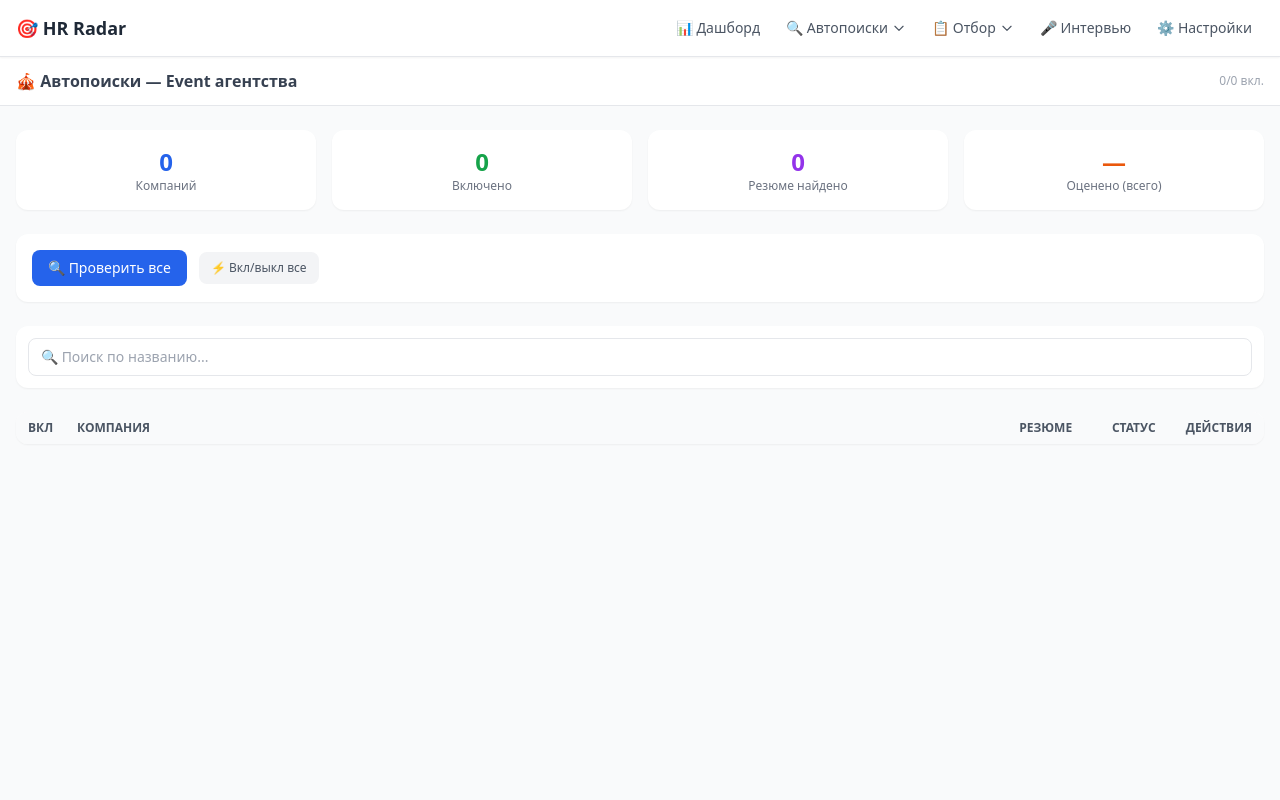
After one commit to vszsv/hr-radar, a FastAPI app: template web_panel/templates/autosearch.html in a window 1280 px wide. The commit adds this page. Run offline with FastAPI, Linux system fonts and the light colour scheme; the template is opened without the code that fills it, so the values that code supplies are empty; some libraries are stand-ins or nearby versions.

Commit message:
auto: sync changes 2026-03-10_08:54

```diff
--- a/web_panel/app.py
+++ b/web_panel/app.py
@@ -1975,6 +1975,97 @@ async def api_interview_stream(task_id: str, key: str = Query("")):
     return EventSourceResponse(event_generator())
 
 
+# ─── Event Companies (Autosearches) ───
+
+EVENT_COMPANIES_PATH = DATA_DIR / "event_companies.json"
+
+def _load_event_companies():
+    if EVENT_COMPANIES_PATH.exists():
+        return json.loads(EVENT_COMPANIES_PATH.read_text())
+    return []
+
+def _save_event_companies(companies):
+    EVENT_COMPANIES_PATH.write_text(json.dumps(companies, ensure_ascii=False, indent=2))
+
+@app.get("/autosearch")
+async def autosearch_page(request: Request, key: str = Query("")):
+    check_key(key)
+    return templates.TemplateResponse("autosearch.html", {"request": request, "key": key})
+
+@app.get("/autosearch/btl")
+async def btl_autosearch_page(request: Request, key: str = Query("")):
+    check_key(key)
+    return templates.TemplateResponse("btl_autosearch.html", {"request": request, "key": key})
+
+@app.get("/api/autosearch/companies")
+async def api_autosearch_companies(key: str = Query("")):
+    check_key(key)
+    return _load_event_companies()
+
+@app.post("/api/autosearch/companies")
+async def api_autosearch_save(request: Request, key: str = Query("")):
+    check_key(key)
+    data = await request.json()
+    _save_event_companies(data)
+    return {"ok": True}
+
+@app.post("/api/autosearch/toggle")
+async def api_autosearch_toggle(request: Request, key: str = Query("")):
+    check_key(key)
+    body = await request.json()
+    idx = body.get("idx")
+    companies = _load_event_companies()
+    if idx is None or idx < 0 or idx >= len(companies):
+        raise HTTPException(400, "Invalid index")
+    companies[idx]["enabled"] = not companies[idx].get("enabled", True)
+    _save_event_companies(companies)
+    return {"ok": True, "enabled": companies[idx]["enabled"]}
+
+@app.get("/api/autosearch/check")
+async def api_autosearch_check(idx: int = Query(0), key: str = Query("")):
+    check_key(key)
+    companies = _load_event_companies()
+    if idx < 0 or idx >= len(companies):
+        raise HTTPException(400, "Invalid index")
+    comp = companies[idx]
+    hh_key = comp.get("hh_key", "")
+    if not hh_key:
+        return {"count": 0}
+
+    import sys
+    sys.path.insert(0, str(Path(__file__).parent.parent))
+    from hh_api import hh_request
+
+    try:
+        r = hh_request("GET", "/resumes", params={"text": hh_key, "per_page": "1", "area": "113"})
+        count = r.json().get("found", 0)
+    except Exception as e:
+        logger.error(f"HH autosearch check error: {e}")
+        count = -1
+
+    # Save count back
+    companies[idx]["last_count"] = count
+    _save_event_companies(companies)
+    return {"count": count}
+
+@app.get("/api/autosearch/stats")
+async def api_autosearch_stats(key: str = Query("")):
+    check_key(key)
+    db_path = DATA_DIR / "event_agencies.db"
+    scored = 0
+    relevant = 0
+    if db_path.exists():
+        import sqlite3
+        conn = sqlite3.connect(str(db_path))
+        try:
+            scored = conn.execute("SELECT COUNT(*) FROM scored_candidates").fetchone()[0]
+            relevant = conn.execute("SELECT COUNT(*) FROM scored_candidates WHERE relevant=1").fetchone()[0]
+        except:
+            pass
+        conn.close()
+    return {"scored": scored, "relevant": relevant}
+
+
 # ─── Outsource ───
 
 OUTSOURCE_COMPANIES_PATH = DATA_DIR / "outsource_companies.json"
@@ -1990,7 +2081,7 @@ def _save_outsource_companies(companies):
 @app.get("/outsource")
 async def outsource_page(request: Request, key: str = Query("")):
     check_key(key)
-    return templates.TemplateResponse("outsource.html", {"request": request})
+    return templates.TemplateResponse("outsource.html", {"request": request, "key": key})
 
 @app.get("/api/outsource/companies")
 async def api_outsource_companies(key: str = Query("")):
--- /dev/null
+++ b/web_panel/templates/autosearch.html
@@ -0,0 +1,210 @@
+<!DOCTYPE html>
+<html lang="ru">
+<head>
+  <meta charset="UTF-8">
+  <meta name="viewport" content="width=device-width, initial-scale=1.0">
+  <title>HR Radar — Автопоиски</title>
+  <script src="https://cdn.tailwindcss.com"></script>
+  <script defer src="https://cdn.jsdelivr.net/npm/alpinejs@3.x.x/dist/cdn.min.js"></script>
+</head>
+<body class="bg-gray-50 min-h-screen" x-data="autosearchApp()">
+
+  {% include 'nav.html' %}
+
+  <!-- Page header -->
+  <div class="bg-white border-b">
+    <div class="max-w-7xl mx-auto px-4 py-3 flex items-center justify-between">
+      <h2 class="text-base font-semibold text-gray-700">🎪 Автопоиски — Event агентства</h2>
+      <span class="text-xs text-gray-400" x-text="companies.filter(c=>c.enabled).length + '/' + companies.length + ' вкл.'"></span>
+    </div>
+  </div>
+
+  <div class="max-w-7xl mx-auto px-4 py-6 space-y-6">
+
+    <!-- Stats bar -->
+    <div class="grid grid-cols-2 md:grid-cols-4 gap-4">
+      <div class="bg-white rounded-xl shadow-sm p-4 text-center">
+        <div class="text-2xl font-bold text-blue-600" x-text="companies.length">0</div>
+        <div class="text-xs text-gray-500">Компаний</div>
+      </div>
+      <div class="bg-white rounded-xl shadow-sm p-4 text-center">
+        <div class="text-2xl font-bold text-green-600" x-text="companies.filter(c=>c.enabled).length">0</div>
+        <div class="text-xs text-gray-500">Включено</div>
+      </div>
+      <div class="bg-white rounded-xl shadow-sm p-4 text-center">
+        <div class="text-2xl font-bold text-purple-600" x-text="totalResumes">0</div>
+        <div class="text-xs text-gray-500">Резюме найдено</div>
+      </div>
+      <div class="bg-white rounded-xl shadow-sm p-4 text-center">
+        <div class="text-2xl font-bold text-orange-600" x-text="scoredCount">—</div>
+        <div class="text-xs text-gray-500">Оценено (всего)</div>
+      </div>
+    </div>
+
+    <!-- Actions -->
+    <div class="bg-white rounded-xl shadow-sm p-4 flex flex-wrap items-center gap-3">
+      <button @click="checkAllCounts()" :disabled="checking" class="px-4 py-2 bg-blue-600 text-white rounded-lg text-sm font-medium hover:bg-blue-700 disabled:opacity-50 transition-colors">
+        <span x-show="!checking">🔍 Проверить все</span>
+        <span x-show="checking" x-text="'⏳ Проверяю... '+checkProgress+'/'+companies.filter(c=>c.enabled).length"></span>
+      </button>
+      <button @click="toggleAll()" class="px-3 py-2 bg-gray-100 text-gray-600 rounded-lg text-xs font-medium hover:bg-gray-200 transition-colors">
+        ⚡ Вкл/выкл все
+      </button>
+      <div class="ml-auto text-xs text-gray-400">
+        <span x-show="relevantCount > 0" class="text-green-600 font-medium" x-text="'✅ ' + relevantCount + ' подходящих'"></span>
+      </div>
+    </div>
+
+    <!-- Search filter -->
+    <div class="bg-white rounded-xl shadow-sm p-3">
+      <input x-model="search" type="text" placeholder="🔍 Поиск по названию..." class="w-full border rounded-lg px-3 py-2 text-sm focus:outline-none focus:ring-2 focus:ring-blue-300">
+    </div>
+
+    <!-- Companies table -->
+    <div class="bg-white rounded-xl shadow-sm overflow-hidden">
+      <table class="w-full text-sm">
+        <thead class="bg-gray-50 text-gray-600 text-xs uppercase">
+          <tr>
+            <th class="px-3 py-2 text-left w-8">Вкл</th>
+            <th class="px-3 py-2 text-left">Компания</th>
+            <th class="px-3 py-2 text-center w-24">Резюме</th>
+            <th class="px-3 py-2 text-center w-20">Статус</th>
+            <th class="px-3 py-2 text-center w-20">Действия</th>
+          </tr>
+        </thead>
+        <tbody class="divide-y">
+          <template x-for="(comp, idx) in filteredCompanies" :key="comp._idx">
+            <tr :class="comp.enabled ? 'bg-white' : 'bg-gray-50 opacity-60'">
+              <td class="px-3 py-2">
+                <button @click="toggleOne(comp._idx)" class="text-lg" :title="comp.enabled ? 'Выключить' : 'Включить'">
+                  <span x-show="comp.enabled" class="text-green-500">🟢</span>
+                  <span x-show="!comp.enabled" class="text-gray-300">⚪</span>
+                </button>
+              </td>
+              <td class="px-3 py-2">
+                <div class="font-medium text-gray-800" x-text="comp.name"></div>
+                <div class="text-xs text-gray-400 truncate max-w-md" x-text="comp.hh_key?.substring(0,80)+'...'"></div>
+              </td>
+              <td class="px-3 py-2 text-center">
+                <span x-show="comp.last_count !== null && comp.last_count !== undefined" class="font-mono font-medium"
+                      :class="comp.last_count > 100 ? 'text-orange-600' : comp.last_count > 0 ? 'text-green-600' : 'text-gray-400'"
+                      x-text="comp.last_count"></span>
+                <span x-show="comp.last_count === null || comp.last_count === undefined" class="text-gray-300">—</span>
+              </td>
+              <td class="px-3 py-2 text-center">
+                <span x-show="comp.checking" class="animate-spin inline-block">⏳</span>
+                <span x-show="!comp.checking && comp.last_count > 100" class="text-orange-500 text-xs">🟠 много</span>
+                <span x-show="!comp.checking && comp.last_count !== null && comp.last_count <= 100 && comp.last_count > 10" class="text-green-500 text-xs">🟢 ок</span>
+                <span x-show="!comp.checking && comp.last_count !== null && comp.last_count <= 10 && comp.last_count > 0" class="text-blue-500 text-xs">🔵 мало</span>
+                <span x-show="!comp.checking && comp.last_count === 0" class="text-gray-400 text-xs">⚪ пусто</span>
+              </td>
+              <td class="px-3 py-2 text-center">
+                <button @click="checkOne(comp._idx)" :disabled="comp.checking" class="px-2 py-1 bg-blue-50 text-blue-600 rounded text-xs hover:bg-blue-100 disabled:opacity-50">🔍</button>
+              </td>
+            </tr>
+          </template>
+        </tbody>
+      </table>
+    </div>
+  </div>
+
+<script>
+function autosearchApp() {
+  const key = new URLSearchParams(window.location.search).get('key') || '';
+  return {
+    key,
+    companies: [],
+    checking: false,
+    checkProgress: 0,
+    scoredCount: '—',
+    relevantCount: 0,
+    search: '',
+
+    get totalResumes() {
+      return this.companies.reduce((s, c) => s + (c.last_count || 0), 0);
+    },
+
+    get filteredCompanies() {
+      const q = this.search.toLowerCase();
+      return this.companies
+        .map((c, i) => ({...c, _idx: i}))
+        .filter(c => !q || c.name.toLowerCase().includes(q));
+    },
+
+    async init() {
+      await this.loadCompanies();
+      await this.loadStats();
+    },
+
+    async loadCompanies() {
+      const r = await fetch(`/api/autosearch/companies?key=${this.key}`);
+      if (r.ok) this.companies = await r.json();
+    },
+
+    async loadStats() {
+      try {
+        const r = await fetch(`/api/autosearch/stats?key=${this.key}`);
+        if (r.ok) {
+          const d = await r.json();
+          this.scoredCount = d.scored || '—';
+          this.relevantCount = d.relevant || 0;
+        }
+      } catch(e) {}
+    },
+
+    async saveCompanies() {
+      await fetch(`/api/autosearch/companies?key=${this.key}`, {
+        method: 'POST',
+        headers: { 'Content-Type': 'application/json' },
+        body: JSON.stringify(this.companies)
+      });
+    },
+
+    async toggleOne(idx) {
+      try {
+        const r = await fetch(`/api/autosearch/toggle?key=${this.key}`, {
+          method: 'POST',
+          headers: { 'Content-Type': 'application/json' },
+          body: JSON.stringify({idx})
+        });
+        if (r.ok) {
+          const d = await r.json();
+          this.companies[idx].enabled = d.enabled;
+        }
+      } catch(e) {}
+    },
+
+    async checkOne(idx) {
+      this.companies[idx].checking = true;
+      try {
+        const r = await fetch(`/api/autosearch/check?key=${this.key}&idx=${idx}`);
+        if (r.ok) {
+          const d = await r.json();
+          this.companies[idx].last_count = d.count;
+        }
+      } catch(e) {}
+      this.companies[idx].checking = false;
+    },
+
+    async checkAllCounts() {
+      this.checking = true;
+      this.checkProgress = 0;
+      for (let i = 0; i < this.companies.length; i++) {
+        if (!this.companies[i].enabled) continue;
+        await this.checkOne(i);
+        this.checkProgress++;
+        await new Promise(r => setTimeout(r, 300));
+      }
+      this.checking = false;
+    },
+
+    toggleAll() {
+      const allEnabled = this.companies.every(c => c.enabled);
+      this.companies.forEach(c => c.enabled = !allEnabled);
+      this.saveCompanies();
+    },
+  };
+}
+</script>
+</body>
+</html>
--- /dev/null
+++ b/web_panel/templates/nav.html
@@ -0,0 +1,126 @@
+<!-- Unified Navigation — HR Radar -->
+{% set path = request.url.path %}
+{% set nav_key = key|default('') %}
+<nav class="bg-white shadow-sm border-b sticky top-0 z-50"
+     x-data="{ mobile: false, autoDD: false, otborDD: false }"
+     @keydown.escape="autoDD=false; otborDD=false; mobile=false">
+  <div class="max-w-7xl mx-auto px-4">
+    <div class="flex items-center justify-between h-14">
+      <!-- Logo -->
+      <a href="/?key={{ nav_key }}" class="text-lg font-bold text-gray-800 flex-shrink-0">🎯 HR Radar</a>
+
+      <!-- Desktop nav -->
+      <div class="hidden md:flex items-center gap-0.5 text-sm">
+        <!-- Дашборд -->
+        <a href="/?key={{ nav_key }}"
+           class="px-3 py-2 rounded-lg transition-colors {% if path == '/' and not request.query_params.get('tab') %}bg-blue-50 text-blue-700 font-semibold{% else %}text-gray-600 hover:bg-gray-50 hover:text-gray-800{% endif %}">
+          📊 Дашборд
+        </a>
+
+        <!-- Автопоиски dropdown -->
+        <div class="relative" @mouseenter="autoDD=true" @mouseleave="autoDD=false">
+          <button @click="autoDD=!autoDD"
+                  class="px-3 py-2 rounded-lg transition-colors flex items-center gap-1 {% if path in ['/autosearch', '/autosearch/btl', '/outsource'] %}bg-blue-50 text-blue-700 font-semibold{% else %}text-gray-600 hover:bg-gray-50 hover:text-gray-800{% endif %}">
+            🔍 Автопоиски
+            <svg class="w-3.5 h-3.5 transition-transform" :class="autoDD && 'rotate-180'" fill="none" stroke="currentColor" viewBox="0 0 24 24"><path stroke-linecap="round" stroke-linejoin="round" stroke-width="2" d="M19 9l-7 7-7-7"/></svg>
+          </button>
+          <div x-show="autoDD" x-transition:enter="transition ease-out duration-100" x-transition:enter-start="opacity-0 scale-95" x-transition:enter-end="opacity-100 scale-100"
+               x-transition:leave="transition ease-in duration-75" x-transition:leave-start="opacity-100 scale-100" x-transition:leave-end="opacity-0 scale-95"
+               class="absolute left-0 mt-1 w-56 bg-white rounded-xl shadow-lg border border-gray-100 py-1.5 z-50">
+            <a href="/autosearch?key={{ nav_key }}" class="flex items-center gap-2 px-4 py-2 text-sm transition-colors {% if path == '/autosearch' %}bg-blue-50 text-blue-700 font-medium{% else %}text-gray-700 hover:bg-gray-50{% endif %}">
+              🎪 Event агентства
+            </a>
+            <a href="/autosearch/btl?key={{ nav_key }}" class="flex items-center gap-2 px-4 py-2 text-sm transition-colors {% if path == '/autosearch/btl' %}bg-blue-50 text-blue-700 font-medium{% else %}text-gray-700 hover:bg-gray-50{% endif %}">
+              📦 BTL агентства
+            </a>
+            <a href="/outsource?key={{ nav_key }}" class="flex items-center gap-2 px-4 py-2 text-sm transition-colors {% if path == '/outsource' %}bg-blue-50 text-blue-700 font-medium{% else %}text-gray-700 hover:bg-gray-50{% endif %}">
+              🏢 Аутсорсинг
+            </a>
+          </div>
+        </div>
+
+        <!-- Отбор dropdown -->
+        <div class="relative" @mouseenter="otborDD=true" @mouseleave="otborDD=false">
+          <button @click="otborDD=!otborDD"
+                  class="px-3 py-2 rounded-lg transition-colors flex items-center gap-1 {% if path == '/' and request.query_params.get('tab') == 'screening' %}bg-blue-50 text-blue-700 font-semibold{% else %}text-gray-600 hover:bg-gray-50 hover:text-gray-800{% endif %}">
+            📋 Отбор
+            <svg class="w-3.5 h-3.5 transition-transform" :class="otborDD && 'rotate-180'" fill="none" stroke="currentColor" viewBox="0 0 24 24"><path stroke-linecap="round" stroke-linejoin="round" stroke-width="2" d="M19 9l-7 7-7-7"/></svg>
+          </button>
+          <div x-show="otborDD" x-transition:enter="transition ease-out duration-100" x-transition:enter-start="opacity-0 scale-95" x-transition:enter-end="opacity-100 scale-100"
+               x-transition:leave="transition ease-in duration-75" x-transition:leave-start="opacity-100 scale-100" x-transition:leave-end="opacity-0 scale-95"
+               class="absolute left-0 mt-1 w-56 bg-white rounded-xl shadow-lg border border-gray-100 py-1.5 z-50">
+            <a href="/?key={{ nav_key }}&tab=screening&profile=event_agencies" class="flex items-center gap-2 px-4 py-2 text-sm text-gray-700 hover:bg-gray-50 transition-colors">
+              🎪 Event агентства
+            </a>
+            <a href="/?key={{ nav_key }}&tab=screening&profile=btl_agencies" class="flex items-center gap-2 px-4 py-2 text-sm text-gray-700 hover:bg-gray-50 transition-colors">
+              📦 BTL агентства
+            </a>
+            <a href="/?key={{ nav_key }}&tab=screening&profile=outsource_agencies" class="flex items-center gap-2 px-4 py-2 text-sm text-gray-700 hover:bg-gray-50 transition-colors">
+              🏢 Аутсорсинг
+            </a>
+          </div>
+        </div>
+
+        <!-- Интервью -->
+        <a href="/interview?key={{ nav_key }}"
+           class="px-3 py-2 rounded-lg transition-colors {% if path == '/interview' %}bg-blue-50 text-blue-700 font-semibold{% else %}text-gray-600 hover:bg-gray-50 hover:text-gray-800{% endif %}">
+          🎤 Интервью
+        </a>
+
+        <!-- Настройки -->
+        <a href="/?key={{ nav_key }}&tab=settings"
+           class="px-3 py-2 rounded-lg transition-colors {% if path == '/' and request.query_params.get('tab') == 'settings' %}bg-blue-50 text-blue-700 font-semibold{% else %}text-gray-600 hover:bg-gray-50 hover:text-gray-800{% endif %}">
+          ⚙️ Настройки
+        </a>
+      </div>
+
+      <!-- Mobile hamburger -->
+      <button @click="mobile=!mobile" class="md:hidden p-2 rounded-lg text-gray-600 hover:bg-gray-100 transition-colors">
+        <svg x-show="!mobile" class="w-6 h-6" fill="none" stroke="currentColor" viewBox="0 0 24 24"><path stroke-linecap="round" stroke-linejoin="round" stroke-width="2" d="M4 6h16M4 12h16M4 18h16"/></svg>
+        <svg x-show="mobile" class="w-6 h-6" fill="none" stroke="currentColor" viewBox="0 0 24 24"><path stroke-linecap="round" stroke-linejoin="round" stroke-width="2" d="M6 18L18 6M6 6l12 12"/></svg>
+      </button>
+    </div>
+
+    <!-- Mobile menu -->
+    <div x-show="mobile" x-transition:enter="transition ease-out duration-150" x-transition:enter-start="opacity-0 -translate-y-2" x-transition:enter-end="opacity-100 translate-y-0"
+         x-transition:leave="transition ease-in duration-100" x-transition:leave-start="opacity-100 translate-y-0" x-transition:leave-end="opacity-0 -translate-y-2"
+         class="md:hidden pb-3 border-t border-gray-100 pt-2 space-y-1">
+
+      <a href="/?key={{ nav_key }}" class="block px-3 py-2 rounded-lg text-sm {% if path == '/' and not request.query_params.get('tab') %}bg-blue-50 text-blue-700 font-semibold{% else %}text-gray-700 hover:bg-gray-50{% endif %}">
+        📊 Дашборд
+      </a>
+
+      <!-- Автопоиски (mobile) -->
+      <div class="px-3 py-1.5 text-xs font-semibold text-gray-400 uppercase tracking-wide">🔍 Автопоиски</div>
+      <a href="/autosearch?key={{ nav_key }}" class="block px-6 py-2 rounded-lg text-sm {% if path == '/autosearch' %}bg-blue-50 text-blue-700 font-medium{% else %}text-gray-700 hover:bg-gray-50{% endif %}">
+        🎪 Event агентства
+      </a>
+      <a href="/autosearch/btl?key={{ nav_key }}" class="block px-6 py-2 rounded-lg text-sm {% if path == '/autosearch/btl' %}bg-blue-50 text-blue-700 font-medium{% else %}text-gray-700 hover:bg-gray-50{% endif %}">
+        📦 BTL агентства
+      </a>
+      <a href="/outsource?key={{ nav_key }}" class="block px-6 py-2 rounded-lg text-sm {% if path == '/outsource' %}bg-blue-50 text-blue-700 font-medium{% else %}text-gray-700 hover:bg-gray-50{% endif %}">
+        🏢 Аутсорсинг
+      </a>
+
+      <!-- Отбор (mobile) -->
+      <div class="px-3 py-1.5 text-xs font-semibold text-gray-400 uppercase tracking-wide">📋 Отбор</div>
+      <a href="/?key={{ nav_key }}&tab=screening&profile=event_agencies" class="block px-6 py-2 rounded-lg text-sm text-gray-700 hover:bg-gray-50">
+        🎪 Event агентства
+      </a>
+      <a href="/?key={{ nav_key }}&tab=screening&profile=btl_agencies" class="block px-6 py-2 rounded-lg text-sm text-gray-700 hover:bg-gray-50">
+        📦 BTL агентства
+      </a>
+      <a href="/?key={{ nav_key }}&tab=screening&profile=outsource_agencies" class="block px-6 py-2 rounded-lg text-sm text-gray-700 hover:bg-gray-50">
+        🏢 Аутсорсинг
+      </a>
+
+      <a href="/interview?key={{ nav_key }}" class="block px-3 py-2 rounded-lg text-sm {% if path == '/interview' %}bg-blue-50 text-blue-700 font-semibold{% else %}text-gray-700 hover:bg-gray-50{% endif %}">
+        🎤 Интервью
+      </a>
+
+      <a href="/?key={{ nav_key }}&tab=settings" class="block px-3 py-2 rounded-lg text-sm {% if path == '/' and request.query_params.get('tab') == 'settings' %}bg-blue-50 text-blue-700 font-semibold{% else %}text-gray-700 hover:bg-gray-50{% endif %}">
+        ⚙️ Настройки
+      </a>
+    </div>
+  </div>
+</nav>
```
Also changed, not shown: config/profiles.yaml (+8 -5 lines), run_multi_radar.py (+20 -3 lines), web_panel/templates/btl_autosearch.html (added, +27 -0 lines), web_panel/templates/index.html (+4 -14 lines), web_panel/templates/interview.html (+7 -7 lines), web_panel/templates/outsource.html (+7 -11 lines).
